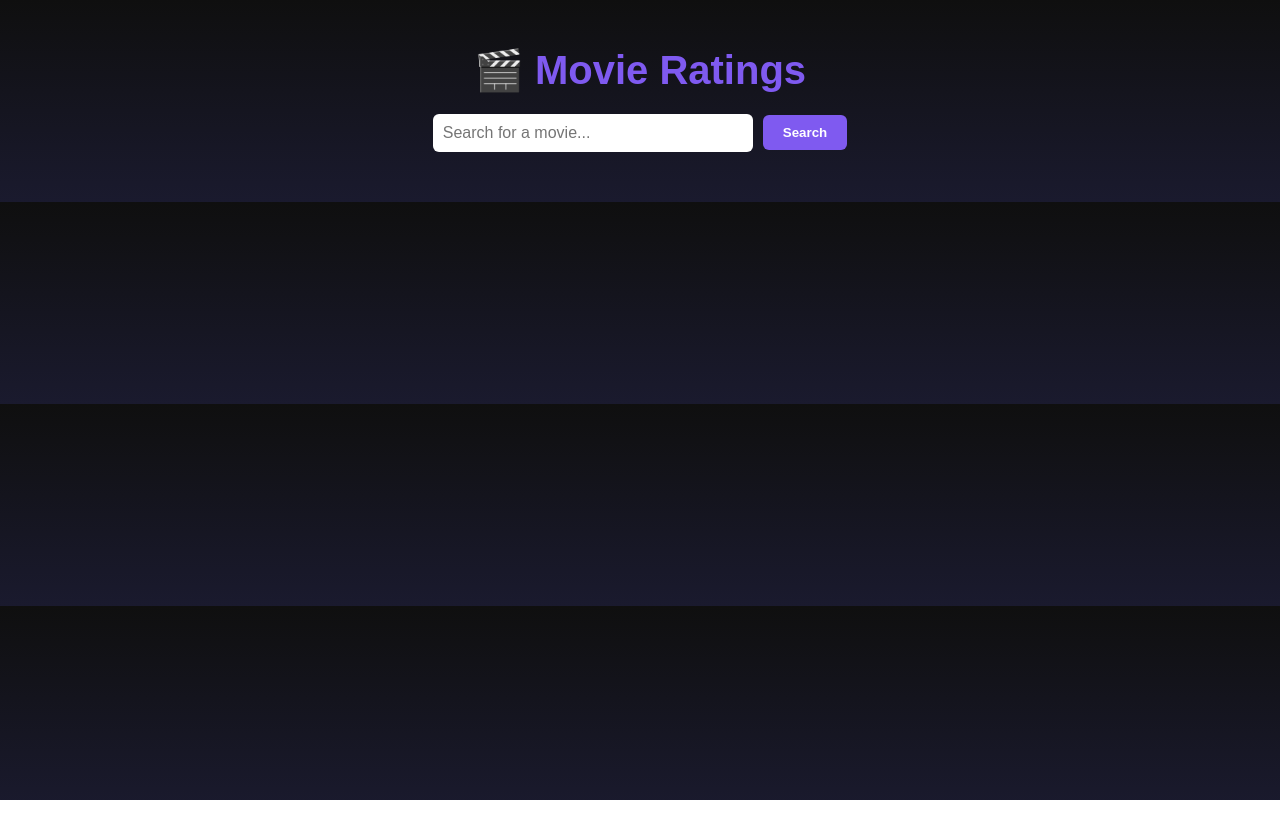
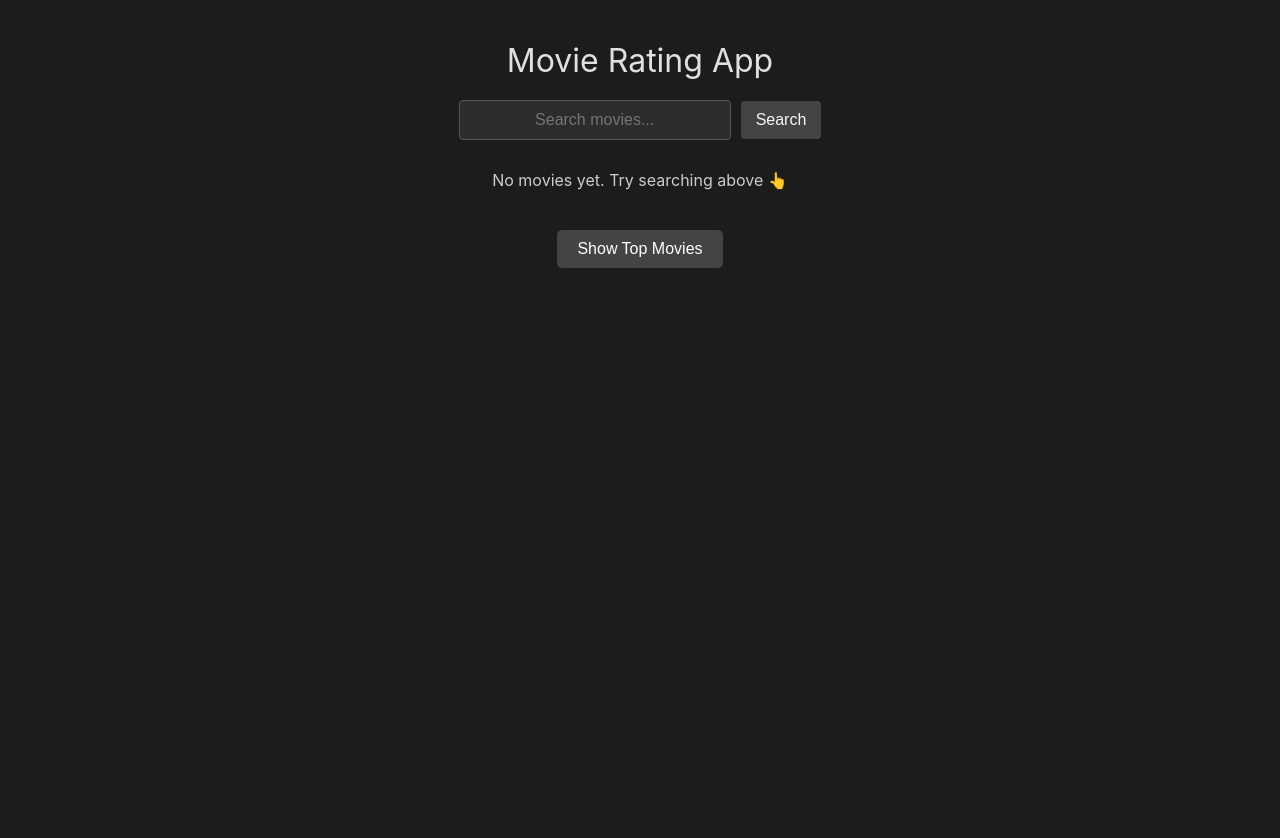
Before and after one commit to osi5989/MY-MOVIES, a React (Create React App) app: page / in a window 1280 px wide. Before the commit the page ends 800 px from the top, so only its background shows below. Built offline with nearby package versions, Linux system fonts and the light colour scheme.

Commit message:
Add TopMovies component with external reviews

```diff
--- a/src/App.css
+++ b/src/App.css
@@ -1,112 +1,133 @@
-/* רקע דף כהה עם גרדיאנט */
-body {
-  background: linear-gradient(180deg, #0f0f0f 0%, #1a1a2e 100%);
-  color: white;
-  font-family: 'Arial', sans-serif;
-  margin: 0;
-  padding: 0;
+.App {
+  text-align: center;
+  background-color: #1c1c1c;
+  color: #f5f5f5;
+  min-height: 100vh;
+  padding: 20px;
 }
 
-/* קונטיינר כללי */
-.container {
-  max-width: 1200px;
-  margin: 0 auto;
-  padding: 20px;
-  text-align: center;
+h1 {
+  margin-bottom: 20px;
+  color: #e0e0e0;
+  font-weight: 400;
 }
 
-/* כותרת ראשית */
-.title {
-  text-align: center;
-  margin-bottom: 20px;
-  color: #7f5af0;
-  font-size: 2.5rem;
-}
-
-/* טופס חיפוש */
 .search-form {
-  display: flex;
-  justify-content: center;
-  align-items: center;
-  gap: 10px;
   margin-bottom: 30px;
-  width: 100%;
 }
 
 .search-form input {
   padding: 10px;
   font-size: 16px;
-  border-radius: 6px;
-  border: none;
-  width: 300px;
+  border: 1px solid #555;
+  border-radius: 4px;
+  width: 250px;
+  text-align: center;
+  background: #2c2c2c;
+  color: #fff;
 }
 
 .search-form button {
-  padding: 10px 20px;
-  background-color: #7f5af0;
-  color: white;
+  padding: 10px 15px;
+  margin-left: 10px;
+  font-size: 16px;
+  cursor: pointer;
+  background-color: #444;
   border: none;
-  border-radius: 6px;
-  cursor: pointer;
-  font-weight: bold;
+  border-radius: 4px;
+  transition: background-color 0.2s;
+  color: #f5f5f5;
 }
 
 .search-form button:hover {
-  background-color: #6246ea;
+  background-color: #666;
 }
 
-/* גריד הסרטים */
-.movies-grid {
+.movie-grid {
+  display: grid;
+  grid-template-columns: repeat(4, 1fr); /* 4 כרטיסים בשורה */
+  gap: 20px;
+  padding: 20px;
+  justify-items: center;
+}
+
+.movie-grid {
   display: grid;
   grid-template-columns: repeat(4, 1fr);
   gap: 20px;
+  padding: 20px;
+  justify-items: center;
 }
 
-/* כרטיסי סרטים עם Hover */
 .movie-card {
-  background-color: #1e1e2e;
-  border-radius: 10px;
-  padding: 15px;
-  box-shadow: 0 0 3px rgba(0, 0, 0, 0.5); /* דק יותר */
-  transition: transform 0.2s ease, box-shadow 0.2s ease;
+  background-color: #2c2c2c;
+  border-radius: 8px;
+  padding: 10px;
+  width: 220px;
+  text-align: center;
+  color: white;
+  transition: transform 0.2s, border-color 0.2s;
 }
 
 .movie-card:hover {
-  transform: translateY(-5px); /* מעט התרוממות */
-  box-shadow: 0 4px 12px rgba(0, 0, 0, 0.7); /* shadow יותר מודגש בהובר */
+  transform: scale(1.03);
+  border-color: #666;
 }
 
 .movie-card img {
   width: 100%;
-  height: 350px;
-  object-fit: cover;
-  border-radius: 8px;
+  height: auto;
+  border-radius: 6px;
+  margin-bottom: 10px;
 }
 
-.movie-card h3 {
-  margin: 10px 0 5px;
-  font-size: 1.2rem;
-  color: #7f5af0;
+
+.movie-info h3 {
+  margin: 0 0 10px;
+  font-size: 16px;
+  color: #e0e0e0;
+  font-weight: 500;
 }
 
-/* דירוג כוכבים עם Hover */
-.star-rating {
-  display: flex;
-  justify-content: center;
-  gap: 5px;
+.movie-info p {
+  font-size: 14px;
+  line-height: 1.4;
+  margin: 5px 0;
+  color: #ccc;
 }
 
-.star-rating svg {
-  transition: transform 0.2s, color 0.2s;
+.star {
   cursor: pointer;
+  font-size: 20px;
+  color: #666;
+  transition: color 0.2s;
 }
 
-.star-rating svg:hover {
-  transform: scale(1.2);
-  color: #ffd700;
+.star.filled {
+  color: #e0e0e0;
 }
 
-/* רספונסיביות */
-@media (max-width: 1024px) { .movies-grid { grid-template-columns: repeat(3, 1fr); } }
-@media (max-width: 768px)  { .movies-grid { grid-template-columns: repeat(2, 1fr); } }
-@media (max-width: 480px)  { .movies-grid { grid-template-columns: 1fr; } }
+.external-ratings {
+  margin-top: 10px;
+  padding-top: 10px;
+  border-top: 1px solid #444;
+}
+
+.external-ratings p {
+  margin: 4px 0;
+  font-size: 13px;
+  color: #bbb;
+}
+
+.no-movies-wrapper {
+  display: flex;
+  justify-content: center; /* מרכז אופקי */
+  align-items: center;     /* מרכז אנכי */
+  height: 300px;           /* גובה למרכז אנכי */
+}
+
+.no-movies {
+  font-size: 16px;
+  color: #ccc;
+  margin: 0;
+}
--- a/src/App.js
+++ b/src/App.js
@@ -1,81 +1,11 @@
-// import React, { useState, useEffect } from "react";
-// import SearchBar from "./Components/SearchBar";
-// import MovieCard from "./Components/MovieCard";
-// import "./App.css";
-
-// function App() {
-//   const [movies, setMovies] = useState([]);
-//   const [loading, setLoading] = useState(false);
-
-//   const fetchMovies = async (query) => {
-//     if (!query) return;
-//     setLoading(true);
-//     try {
-//       const response = await fetch(
-//         `https://www.omdbapi.com/?s=${query}&apikey=6d841da8`
-//       );
-//       const data = await response.json();
-//       if (data.Search) {
-//         const moviesWithRatings = await Promise.all(
-//           data.Search.map(async (m) => {
-//             const detailsRes = await fetch(
-//               `https://www.omdbapi.com/?i=${m.imdbID}&apikey=6d841da8`
-//             );
-//             const details = await detailsRes.json();
-//             return {
-//               title: m.Title,
-//               year: m.Year,
-//               poster: m.Poster,
-//               imdbID: m.imdbID,
-//               rating: 0,
-//               review: details.Plot,
-//             };
-//           })
-//         );
-//         setMovies(moviesWithRatings);
-//       } else {
-//         setMovies([]);
-//       }
-//     } catch (error) {
-//       console.error("Error fetching movies:", error);
-//     }
-//     setLoading(false);
-//   };
-
-//   useEffect(() => {
-//     fetchMovies("batman");
-//   }, []);
-
-//   const handleRate = (id, newRating) => {
-//     setMovies((prev) =>
-//       prev.map((movie) =>
-//         movie.imdbID === id ? { ...movie, rating: newRating } : movie
-//       )
-//     );
-//   };
-
-//   return (
-//     <div className="container">
-//       <h1 className="title">Movie rating🎬</h1>
-//       <SearchBar onSearch={fetchMovies} />
-
-//       {loading && <p>loading movies ...</p>}
-
-//       <div className="movies-grid">
-//         {movies.map((movie) => (
-//           <MovieCard key={movie.imdbID} movie={movie} onRate={handleRate} />
-//         ))}
-//       </div>
-//     </div>
-//   );
-// }
-
-// export default App;
-
+// App.jsx
 import React, { useState } from "react";
 import SearchBar from "./Components/SearchBar";
 import MovieCard from "./Components/MovieCard";
+import TopMovies from "./Components/TopMovies"; // ✅ הוספנו את קומפוננטת ההמלצות
 import "./App.css";
+
+const API_KEY = "6d841da8"; // OMDb API key שלך
 
 export default function App() {
   const [movies, setMovies] = useState([]);
@@ -86,57 +16,53 @@ export default function App() {
     setLoading(true);
     try {
       const response = await fetch(
-        `https://www.omdbapi.com/?s=${query}&apikey=6d841da8`
+        `https://www.omdbapi.com/?apikey=${API_KEY}&s=${query}`
       );
       const data = await response.json();
+
       if (data.Search) {
-        const moviesWithRatings = await Promise.all(
-          data.Search.map(async (m) => {
-            const detailsRes = await fetch(
-              `https://www.omdbapi.com/?i=${m.imdbID}&apikey=6d841da8`
+        const detailedMovies = await Promise.all(
+          data.Search.map(async (movie) => {
+            const res = await fetch(
+              `https://www.omdbapi.com/?apikey=${API_KEY}&i=${movie.imdbID}`
             );
-            const details = await detailsRes.json();
-            return {
-              title: m.Title,
-              year: m.Year,
-              poster: m.Poster !== "N/A" ? m.Poster : "https://via.placeholder.com/300x450?text=No+Image",
-              imdbID: m.imdbID,
-              rating: 0,
-              review: details.Plot,
-            };
+            return res.json();
           })
         );
-        setMovies(moviesWithRatings);
+        setMovies(detailedMovies);
       } else {
         setMovies([]);
       }
     } catch (error) {
       console.error("Error fetching movies:", error);
-      setMovies([]);
+    } finally {
+      setLoading(false);
     }
-    setLoading(false);
-  };
-
-  const handleRate = (id, newRating) => {
-    setMovies((prev) =>
-      prev.map((movie) =>
-        movie.imdbID === id ? { ...movie, rating: newRating } : movie
-      )
-    );
   };
 
   return (
-    <div className="container">
-      <h1 className="title">🎬 Movie Ratings</h1>
+    <div className="App">
+      <h1 className="title">Movie Rating App</h1>
+
+      {/* חיפוש סרטים (OMDb) */}
       <SearchBar onSearch={fetchMovies} />
 
-      {loading && <p>Loading movies...</p>}
+      {loading && <p>Loading...</p>}
 
-      <div className="movies-grid">
-        {movies.map((movie) => (
-          <MovieCard key={movie.imdbID} movie={movie} onRate={handleRate} />
-        ))}
-      </div>
+      {!loading && movies.length === 0 && (
+        <p className="no-movies">No movies yet. Try searching above 👆</p>
+      )}
+
+      {movies.length > 0 && (
+        <div className="movie-grid">
+          {movies.map((movie) => (
+            <MovieCard key={movie.imdbID} movie={movie} />
+          ))}
+        </div>
+      )}
+
+      {/* 🔥 קומפוננטת ההמלצות (TMDb) */}
+      <TopMovies />
     </div>
   );
 }
--- a/src/Components/SearchBar.jsx
+++ b/src/Components/SearchBar.jsx
@@ -1,40 +1,12 @@
-// import React, { useState } from "react";
-
-// export default function SearchBar({ onSearch }) {
-//   const [inputValue, setInputValue] = useState("");
-
-//   const handleSubmit = (e) => {
-//     e.preventDefault();
-//     if (inputValue.trim() !== "") {
-//       onSearch(inputValue.trim());
-//       setInputValue("");
-//     }
-//   };
-
-//   return (
-//     <form className="search-form" onSubmit={handleSubmit}>
-//       <input
-//         type="text"
-//         placeholder="חפש סרט..."
-//         value={inputValue}
-//         onChange={(e) => setInputValue(e.target.value)}
-//       />
-//       <button type="submit">חפש</button>
-//     </form>
-//   );
-// }
-
-// src/Components/SearchBar.jsx
 import React, { useState } from "react";
 
 export default function SearchBar({ onSearch }) {
-  const [inputValue, setInputValue] = useState("");
+  const [query, setQuery] = useState("");
 
   const handleSubmit = (e) => {
     e.preventDefault();
-    if (inputValue.trim() !== "") {
-      onSearch(inputValue.trim());
-      setInputValue("");
+    if (query.trim() !== "") {
+      onSearch(query.trim());
     }
   };
 
@@ -42,9 +14,9 @@ export default function SearchBar({ onSearch }) {
     <form className="search-form" onSubmit={handleSubmit}>
       <input
         type="text"
-        placeholder="Search for a movie..."
-        value={inputValue}
-        onChange={(e) => setInputValue(e.target.value)}
+        placeholder="Search movies..."
+        value={query}
+        onChange={(e) => setQuery(e.target.value)}
       />
       <button type="submit">Search</button>
     </form>
--- /dev/null
+++ b/src/Components/TopMovies.jsx
@@ -0,0 +1,122 @@
+import React, { useState } from "react";
+
+const API_KEY = "765a93e1b3f478529b9aacd12c6f3523";
+
+export default function TopMovies() {
+  const [show, setShow] = useState(false);
+  const [movies, setMovies] = useState([]);
+  const [loading, setLoading] = useState(false);
+  const [error, setError] = useState(null);
+
+  const handleToggle = async () => {
+    if (!show) {
+      setLoading(true);
+      setError(null);
+      try {
+        const res = await fetch(
+          `https://api.themoviedb.org/3/movie/top_rated?api_key=${API_KEY}&language=en-US&page=1`
+        );
+        const data = await res.json();
+        const topMovies = data.results.slice(0, 4);
+
+        // להביא ביקורות לכל סרט
+        const moviesWithReviews = await Promise.all(
+          topMovies.map(async (movie) => {
+            try {
+              const reviewRes = await fetch(
+                `https://api.themoviedb.org/3/movie/${movie.id}/reviews?api_key=${API_KEY}&language=en-US&page=1`
+              );
+              const reviewData = await reviewRes.json();
+              return {
+                ...movie,
+                reviews: reviewData.results.slice(0, 2), // שתי ביקורות ראשונות
+              };
+            } catch (err) {
+              return { ...movie, reviews: [] };
+            }
+          })
+        );
+
+        setMovies(moviesWithReviews);
+      } catch (err) {
+        console.error(err);
+        setError("Error fetching movies.");
+      } finally {
+        setLoading(false);
+      }
+    }
+    setShow(!show);
+  };
+
+  return (
+    <div style={{ marginTop: "40px" }}>
+      <button
+        onClick={handleToggle}
+        style={{
+          padding: "10px 20px",
+          fontSize: "16px",
+          cursor: "pointer",
+          borderRadius: "5px",
+          backgroundColor: "#444",
+          color: "white",
+          border: "none",
+          marginBottom: "20px",
+        }}
+      >
+        {show ? "Hide Top Movies" : "Show Top Movies"}
+      </button>
+
+      {show && (
+        <div>
+          {loading && <p>Loading movies...</p>}
+          {error && <p>{error}</p>}
+          <div className="movie-grid">
+            {movies.map((movie) => (
+              <div key={movie.id} className="movie-card">
+                <img
+                  src={
+                    movie.poster_path
+                      ? `https://image.tmdb.org/t/p/w220_and_h330_face${movie.poster_path}`
+                      : "https://via.placeholder.com/220x330?text=No+Image"
+                  }
+                  alt={movie.title}
+                />
+                <h3>
+                  {movie.title} ({movie.release_date?.slice(0, 4)})
+                </h3>
+                <p>Rating: {movie.vote_average}/10</p>
+                <p style={{ fontSize: "14px", color: "#ccc" }}>
+                  {movie.overview}
+                </p>
+
+                {/* ביקורות */}
+                {movie.reviews && movie.reviews.length > 0 && (
+                  <div style={{ marginTop: "10px", textAlign: "left" }}>
+                    <h4 style={{ fontSize: "1rem", color: "#7f5af0" }}>
+                      Reviews:
+                    </h4>
+                    {movie.reviews.map((rev) => (
+                      <p
+                        key={rev.id}
+                        style={{
+                          fontSize: "0.9rem",
+                          color: "#ddd",
+                          borderLeft: "3px solid #7f5af0",
+                          paddingLeft: "8px",
+                          marginBottom: "8px",
+                        }}
+                      >
+                        <strong>{rev.author}</strong>:{" "}
+                        {rev.content.slice(0, 120)}...
+                      </p>
+                    ))}
+                  </div>
+                )}
+              </div>
+            ))}
+          </div>
+        </div>
+      )}
+    </div>
+  );
+}
```
Also changed, not shown: src/Components/MovieCard.jsx (+38 -37 lines), src/Components/StarRating.jsx (+14 -30 lines).
